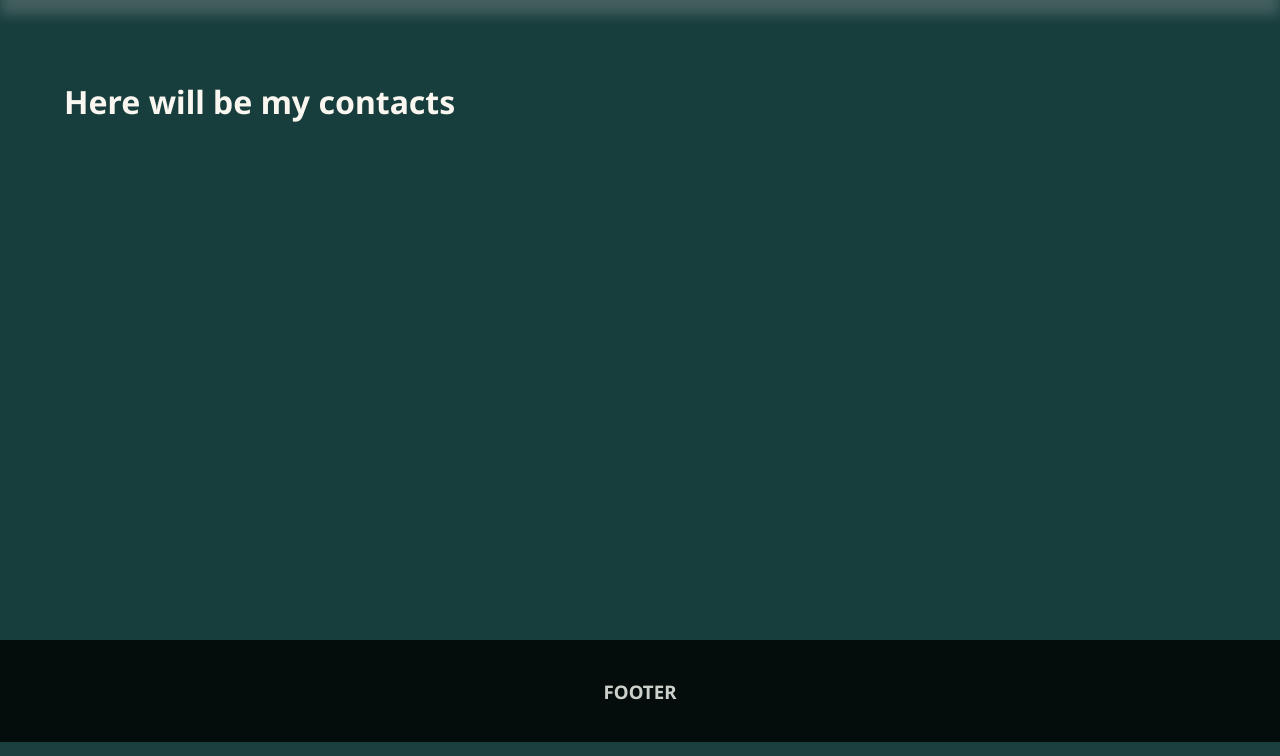
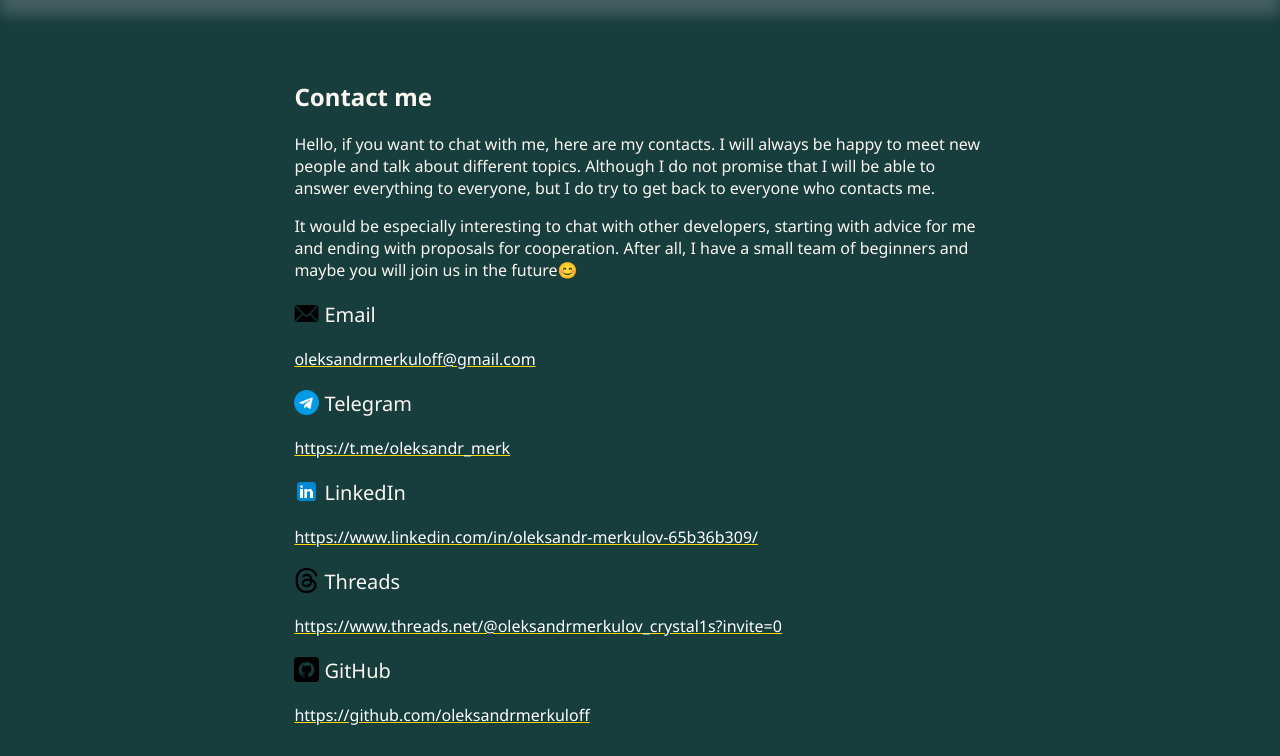
Before and after one commit to oleksandrmerkuloff/my-website, a Django app: page /contacts/ in a window 1280 px wide. Shown: the part 120-876 px from the top of the page. Run offline with Django 5.2, Linux system fonts and the light colour scheme.

Commit message:
fill out contacts page

```diff
--- a/static/contacts_page.css
+++ b/static/contacts_page.css
@@ -0,0 +1,28 @@
+#contacts-holder {
+    width: 60%;
+    margin: 0 auto;
+}
+
+.conatct {
+    margin-bottom: 15px;
+}
+
+.contact-img {
+    max-height: 25px;
+    float: left;
+    margin-right: 5px;
+}
+
+.contact-title {
+    font-size: 20px;
+}
+
+.contact-link {
+    color: white;
+    text-decoration-color: gold;
+}
+
+.contact-link:hover {
+    background-color: gold;
+    color: #8b4513;
+}
--- a/templates/base.html
+++ b/templates/base.html
@@ -28,8 +28,8 @@
     <main id="container">
         {% block content %}{% endblock %}
     </main>
-    <footer id="website-footer">
+    <!-- <footer id="website-footer">
         <h3>FOOTER</h3>
-    </footer>
+    </footer> -->
 </body>
 </html>
--- a/templates/contacts_page.html
+++ b/templates/contacts_page.html
@@ -9,5 +9,39 @@
 {% endblock %}
 
 {% block content %}
-    <h1>Here will be my contacts</h1>
+    <div id="contacts-holder">
+        <h2>Contact me</h2>
+        <p class="contact-page-text">Hello, if you want to chat with me, here are my contacts. I will always be happy to meet new people and talk about different topics.
+            Although I do not promise that I will be able to answer everything to everyone, but I do try to get back to everyone who contacts me.
+        </p>
+        <p class="contact-page-text">
+            It would be especially interesting to chat with other developers, starting with advice for me and ending with proposals for cooperation.
+After all, I have a small team of beginners and maybe you will join us in the future😊
+        </p>
+        <div class="contact">
+            <img src="{% static "images/contact-icons/email.png" %}" alt="email" class="contact-img">
+            <p class="contact-title">Email</p>
+            <a href="oleksandrmerkuloff@gmail.com" class="contact-link">oleksandrmerkuloff@gmail.com</a>
+        </div>
+        <div class="contact">
+            <img src="{% static "images/contact-icons/telegram.png" %}" alt="telegram" class="contact-img">
+            <p class="contact-title">Telegram</p>
+            <a href="https://t.me/oleksandr_merk" class="contact-link">https://t.me/oleksandr_merk</a>
+        </div>
+        <div class="contact">
+            <img src="{% static "images/contact-icons/linkedin.png" %}" alt="linkedin" class="contact-img">
+            <p class="contact-title">LinkedIn</p>
+            <a href="https://www.linkedin.com/in/oleksandr-merkulov-65b36b309/" class="contact-link">https://www.linkedin.com/in/oleksandr-merkulov-65b36b309/</a>
+        </div>
+        <div class="contact">
+            <img src="{% static "images/contact-icons/threads.png" %}" alt="threads" class="contact-img">
+            <p class="contact-title">Threads</p>
+            <a href="https://www.threads.net/@oleksandrmerkulov_crystal1s?invite=0" class="contact-link">https://www.threads.net/@oleksandrmerkulov_crystal1s?invite=0</a>
+        </div>
+        <div class="contact">
+            <img src="{% static "images/contact-icons/github.png" %}" alt="github" class="contact-img">
+            <p class="contact-title">GitHub</p>
+            <a href="https://github.com/oleksandrmerkuloff" class="contact-link">https://github.com/oleksandrmerkuloff</a>
+        </div>
+    </div>
 {% endblock %}
```
Also changed, not shown: static/images/contact-icons/email.png (added), static/images/contact-icons/github.png (added), static/images/contact-icons/linkedin.png (added), static/images/contact-icons/telegram.png (added), static/images/contact-icons/threads.png (added).
